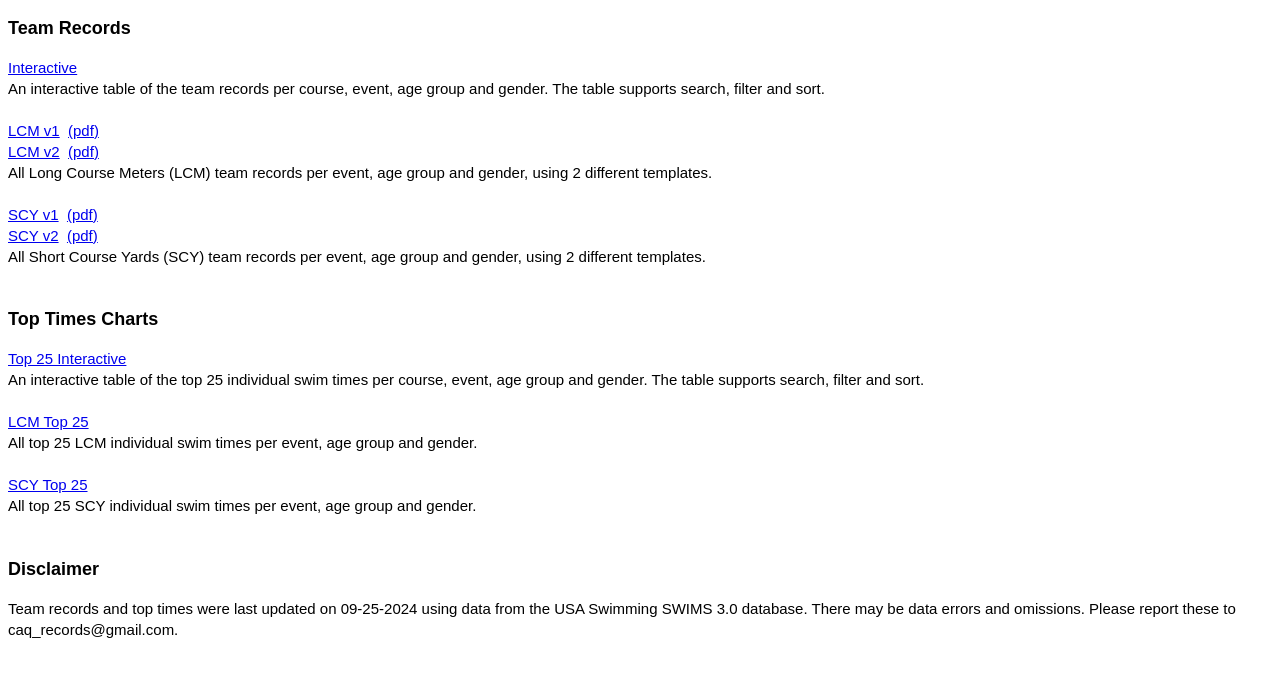
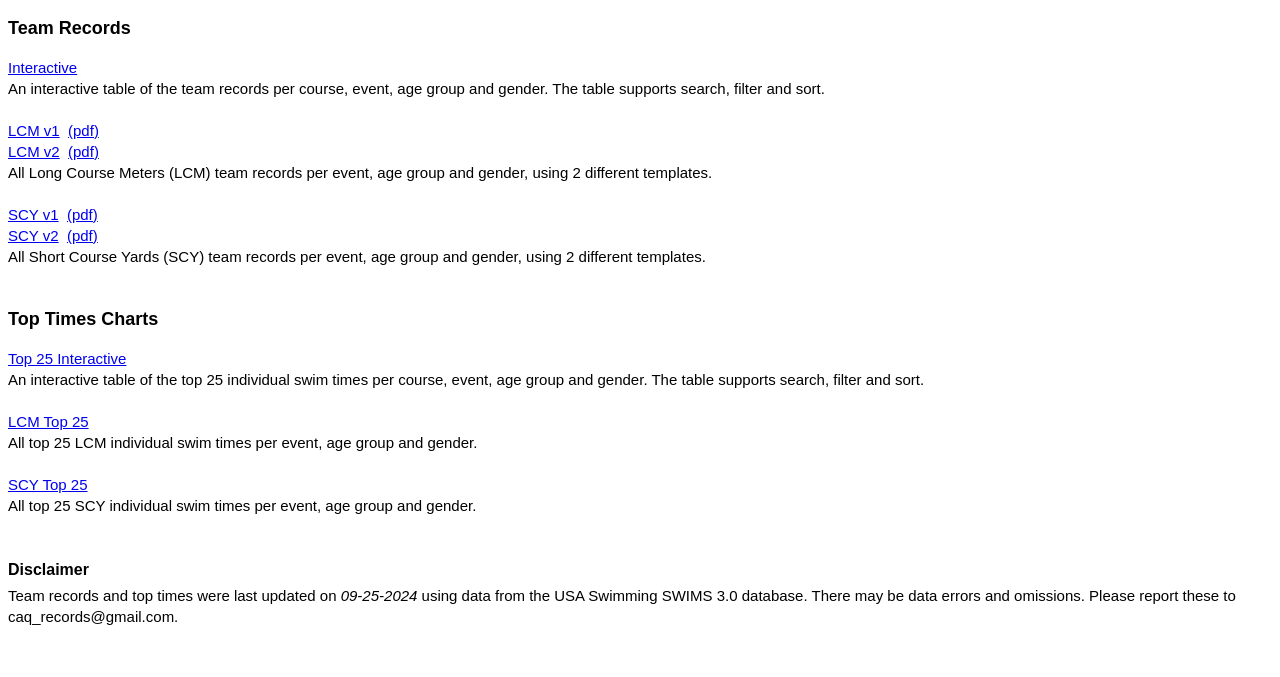
Before and after one commit to dreucla21/caq, a plain HTML site: page index.html in a window 1280 px wide. Shown: the part 79-756 px from the top of the page. Drawn offline with Linux system fonts and the light colour scheme.

Commit message:
Minor updates

```diff
--- a/index.html
+++ b/index.html
@@ -42,6 +42,14 @@ body {
   font-family: Arial, sans-serif;
   font-size:15;
   line-height:21px;
+}
+
+h2 {
+  font-family: Arial, sans-serif;
+  font-size:16;
+  margin-top: 0;
+  line-height:21px;
+  margin-bottom:5
 }
 
 h3 {
@@ -95,7 +103,7 @@ All top 25 LCM individual swim times per event, age group and gender.<br><br>
 <a href="SCY_top25.html"> SCY Top 25 </a><br>
 All top 25 SCY individual swim times per event, age group and gender.<br>
 <hr>
-<h3>Disclaimer</h3>
-Team records and top times were last updated on 09-25-2024 using data from the USA Swimming SWIMS 3.0 database. There may be data errors and omissions. Please report these to caq_records@gmail.com.
+<h2>Disclaimer</h2>
+Team records and top times were last updated on <i>09-25-2024</i> using data from the USA Swimming SWIMS 3.0 database. There may be data errors and omissions. Please report these to caq_records@gmail.com.
 <br>
 </html>
--- a/styles.css
+++ b/styles.css
@@ -243,7 +243,7 @@ body {
     padding-bottom: 2px;
     font-family: Arial, sans-serif;
     white-space: nowrap;
-    min-width: 95px;
+    min-width: 92px;
 }
 
 .td2_time {
@@ -255,7 +255,7 @@ body {
     padding-bottom: 2px;
     font-family: Arial, sans-serif;
     white-space: nowrap;
-    min-width: 70px;
+    min-width: 67px;
 }
 
 
```
Also changed, not shown: 4 other files.
